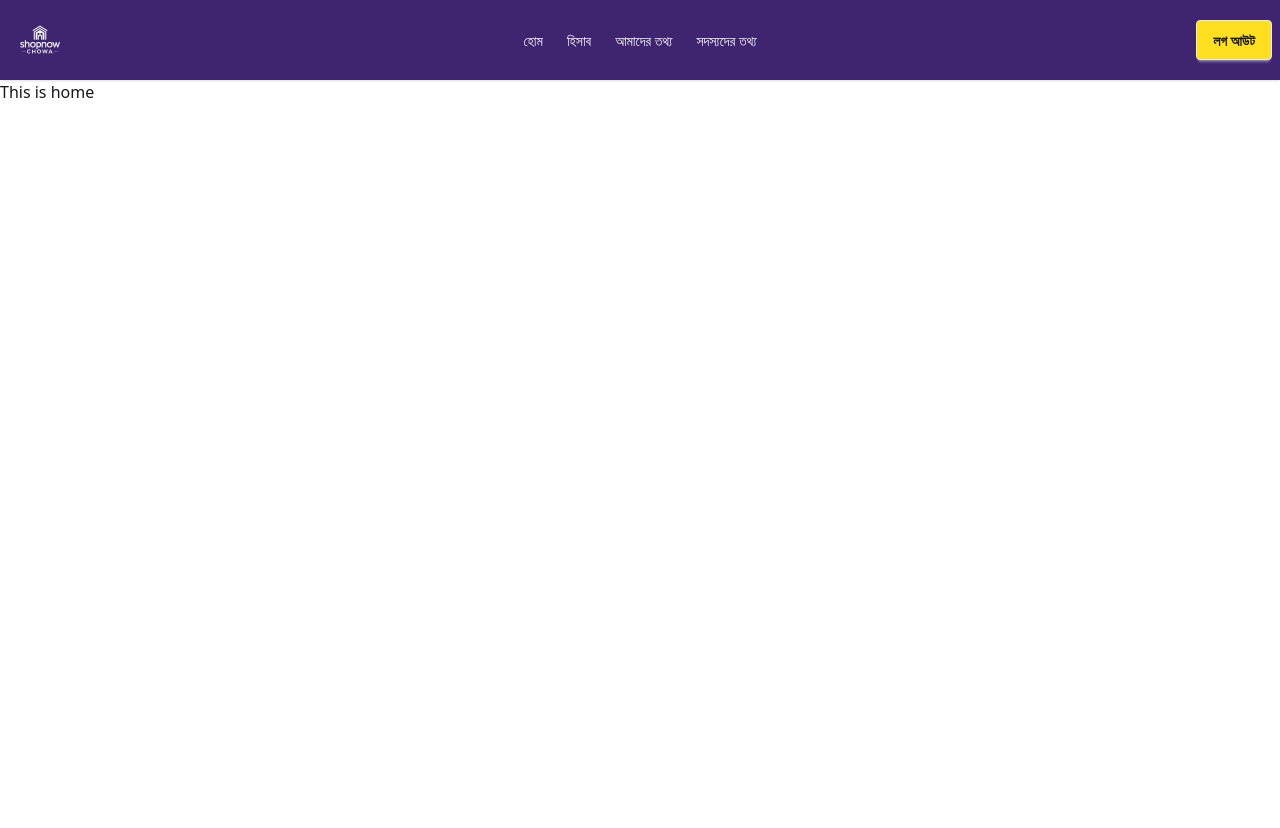
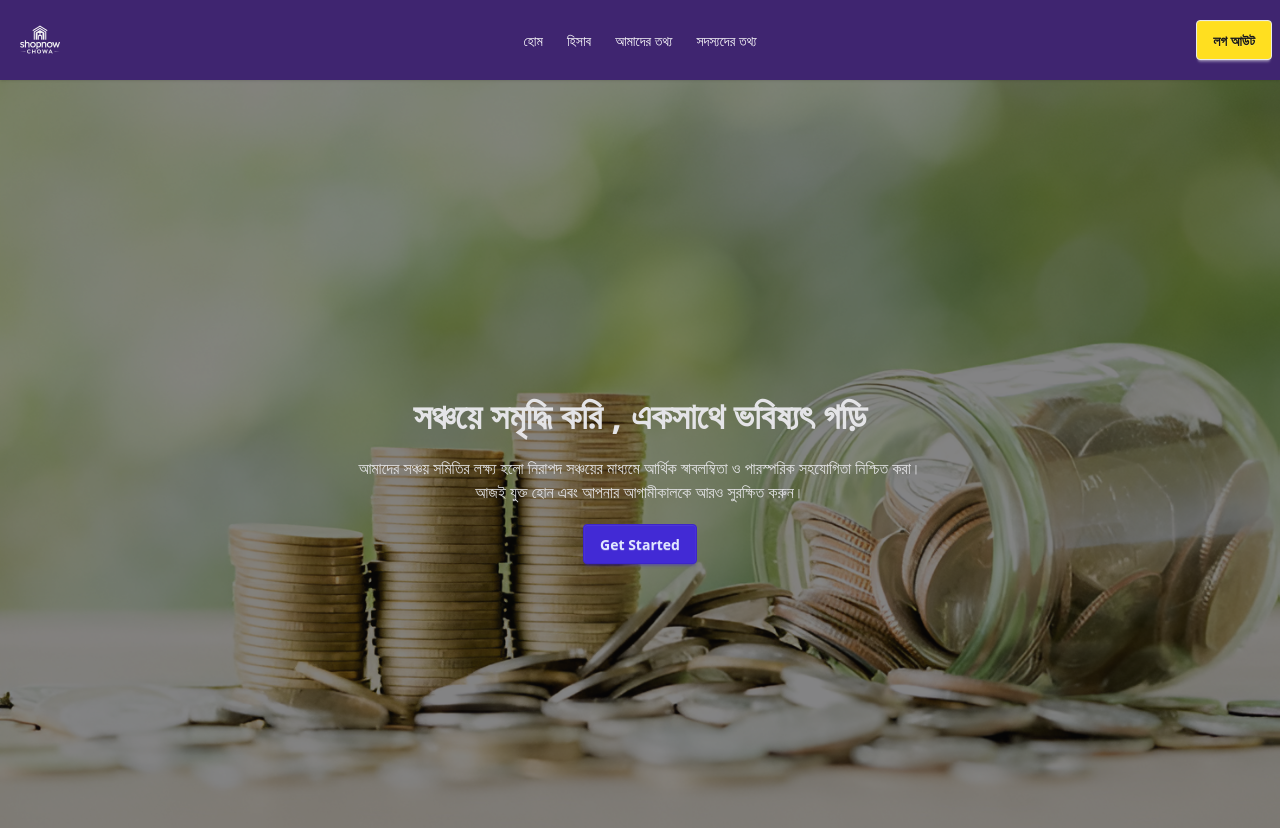
Before and after one commit to miazi2003/shopnow-chowa-somiti, a React (Vite) app: page / in a window 1280 px wide. Shown: the top 828 px of the page. Before the commit the page ends 800 px from the top, so only its background shows below. Built offline with nearby package versions, Linux system fonts and the light colour scheme.

Commit message:
banner added

```diff
--- /dev/null
+++ b/src/component/Banner/Banner.jsx
@@ -0,0 +1,29 @@
+import React from "react";
+import banner from "../../assets/Banner.png";
+const Banner = () => {
+  return (
+    <div
+      className="hero min-h-screen"
+      style={{
+        backgroundImage: `url(${banner})`,
+      }}
+    >
+      <div className="hero-overlay"></div>
+      <div className="hero-content text-neutral-content text-center">
+        <div className="max-w">
+          <h1 className="mb-5 text-4xl font-bold">
+            সঞ্চয়ে সমৃদ্ধি করি , একসাথে ভবিষ্যৎ গড়ি
+          </h1>
+          <p className="mb-5">
+            আমাদের সঞ্চয় সমিতির লক্ষ্য হলো নিরাপদ সঞ্চয়ের মাধ্যমে আর্থিক
+            স্বাবলম্বিতা ও পারস্পরিক সহযোগিতা নিশ্চিত করা। <br/> আজই যুক্ত হোন এবং
+            আপনার আগামীকালকে আরও সুরক্ষিত করুন।
+          </p>
+          <button className="btn btn-primary">Get Started</button>
+        </div>
+      </div>
+    </div>
+  );
+};
+
+export default Banner;
--- a/src/pages/home/Home.jsx
+++ b/src/pages/home/Home.jsx
@@ -1,9 +1,10 @@
 import React from 'react';
+import Banner from '../../component/Banner/Banner';
 
 const Home = () => {
     return (
         <div>
-            <p>This is home</p>
+            <Banner></Banner>
         </div>
     );
 };
```
